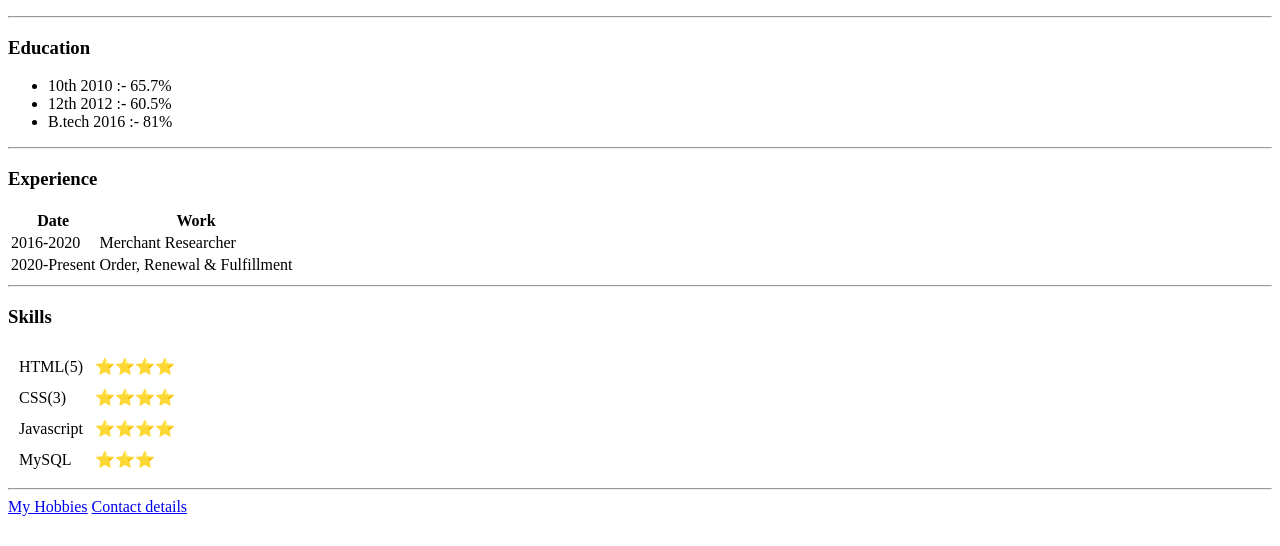
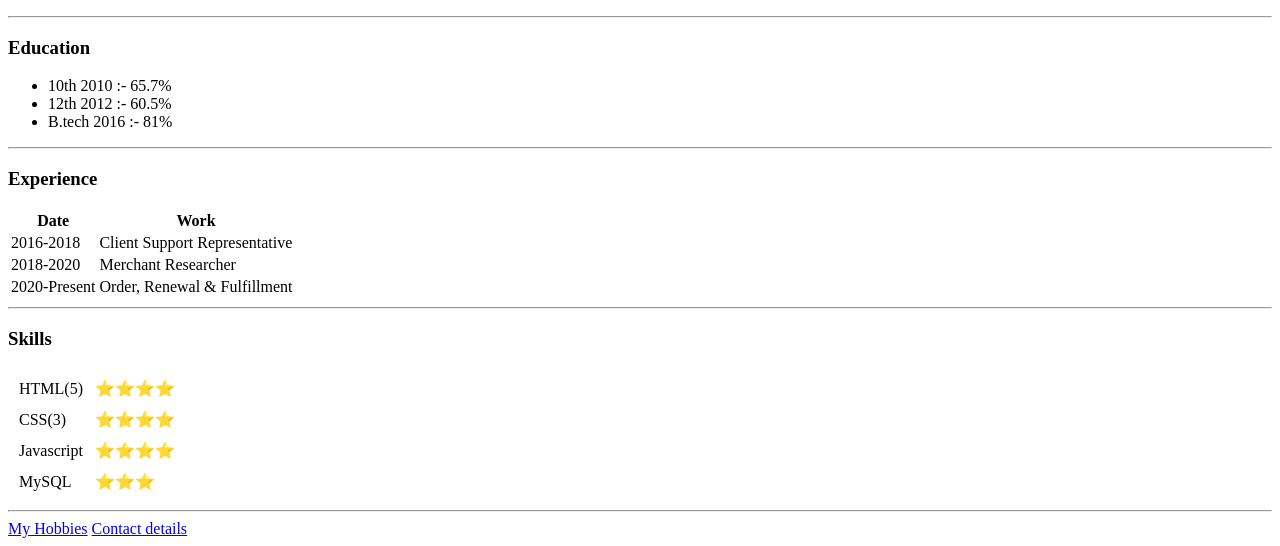
Before and after one commit to Thapa0099/cv, a plain HTML site: page index.html in a window 1280 px wide. Shown: the part 306-852 px from the top of the page. Before the commit the page ends 830 px from the top, so only its background shows below. Drawn offline with Linux system fonts and the light colour scheme.

Commit message:
Update index.html

```diff
--- a/index.html
+++ b/index.html
@@ -33,7 +33,10 @@
                 <th>Work</th>
             </tr>
             <tr>
-            <td>2016-2020</td>
+                <td>2016-2018</td>
+                <td>Client Support Representative</td>
+                </tr>
+            <td>2018-2020</td>
            <td>Merchant Researcher</td>
                 </tr>
                 <tr>
```
